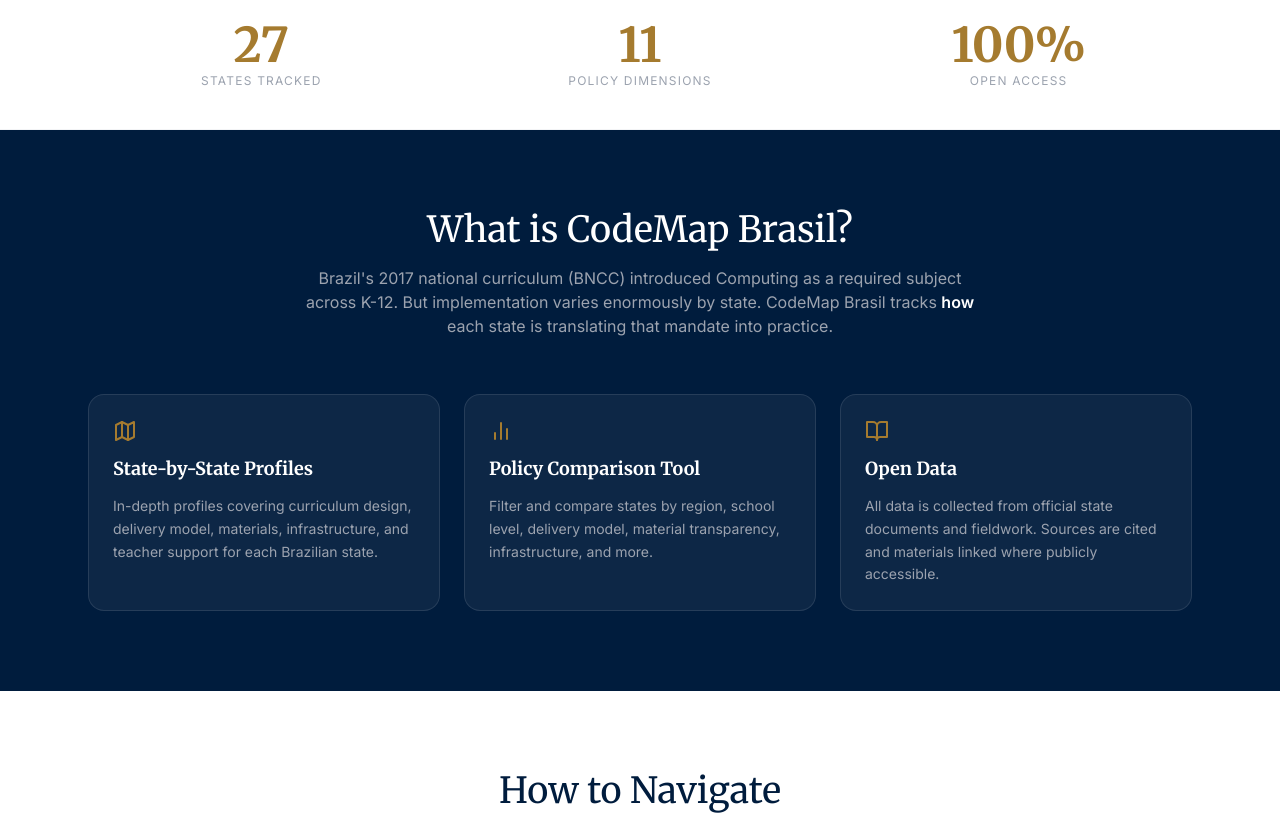
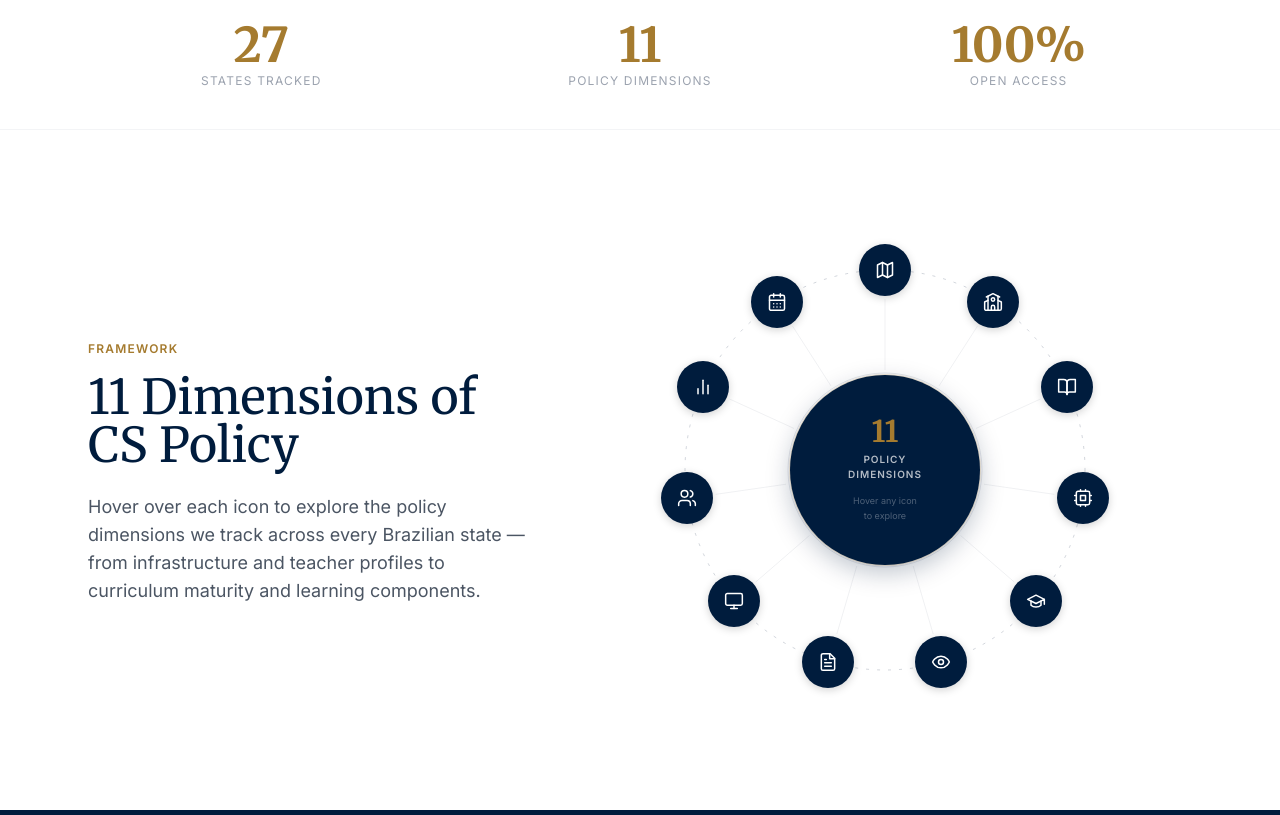
Before and after one commit to lfares/code-map-br, a React (Vite) app: page / in a window 1280 px wide. Shown: the part 720-1535 px from the top of the page. Built offline with nearby package versions, Linux system fonts and the light colour scheme; the HTML template or start-up script is replaced by a standard one; what @svg-maps/brazil would draw is missing.

Commit message:
chore: add interactive policy wheel section to home page

```diff
--- /dev/null
+++ b/src/components/PolicyWheel.jsx
@@ -0,0 +1,155 @@
+import React, { useState } from 'react'
+import {
+  Map, School, BookOpen, Cpu, GraduationCap,
+  Eye, FileText, Monitor, Users, BarChart2, CalendarDays,
+} from 'lucide-react'
+
+const DIMENSIONS = [
+  { id: 'region',               title: 'Geographic Region',     description: 'Where is the state located in Brazil?',                                   Icon: Map },
+  { id: 'networkSize',          title: 'Network Size',          description: 'How many schools are managed by the state?',                              Icon: School },
+  { id: 'deliveryModel',        title: 'Delivery Model',        description: 'Is the subject mandatory, elective, or integrated?',                     Icon: BookOpen },
+  { id: 'learningComponents',   title: 'Learning Components',   description: 'What specific tech topics are students actually learning?',               Icon: Cpu },
+  { id: 'adminScope',           title: 'Administrative Scope',  description: 'Which age groups (K-12) does the state focus on?',                       Icon: GraduationCap },
+  { id: 'materialTransparency', title: 'Material Transparency', description: 'How easy is it for the public to see the teaching materials?',           Icon: Eye },
+  { id: 'materialSource',       title: 'Material Source',       description: 'Who wrote the curriculum? State, private sector, or open source?',       Icon: FileText },
+  { id: 'infrastructure',       title: 'Min. Infrastructure',   description: 'What gadgets or labs are needed to teach the class?',                    Icon: Monitor },
+  { id: 'teacherProfile',       title: 'Teacher Profile',       description: 'Who is in front of the classroom teaching the code?',                    Icon: Users },
+  { id: 'assessmentType',       title: 'Assessment Type',       description: 'How do we know if students are actually learning?',                      Icon: BarChart2 },
+  { id: 'maturityRange',        title: 'Curriculum Maturity',   description: 'When did the state start taking CS seriously?',                          Icon: CalendarDays },
+]
+
+const SIZE = 520
+const CENTER = SIZE / 2
+const RING_RADIUS = 200
+const ICON_SIZE = 52
+const N = DIMENSIONS.length
+
+export default function PolicyWheel() {
+  const [active, setActive] = useState(null)
+
+  return (
+    <div
+      className="relative mx-auto select-none"
+      style={{ width: SIZE, height: SIZE }}
+    >
+      {/* ── SVG layer: ring + spokes ── */}
+      <svg
+        className="absolute inset-0 pointer-events-none"
+        width={SIZE}
+        height={SIZE}
+        viewBox={`0 0 ${SIZE} ${SIZE}`}
+      >
+        {/* Dashed outer ring */}
+        <circle
+          cx={CENTER} cy={CENTER} r={RING_RADIUS}
+          fill="none"
+          stroke="#001C3D"
+          strokeWidth={1}
+          strokeDasharray="3 8"
+          opacity={0.18}
+        />
+
+        {/* Inner glow ring around center */}
+        <circle
+          cx={CENTER} cy={CENTER} r={97}
+          fill="none"
+          stroke={active ? '#A57B2F' : '#001C3D'}
+          strokeWidth={1}
+          opacity={active ? 0.35 : 0.1}
+          style={{ transition: 'stroke 0.3s, opacity 0.3s' }}
+        />
+
+        {/* Spokes */}
+        {DIMENSIONS.map((dim, i) => {
+          const angle = (i * 2 * Math.PI / N) - Math.PI / 2
+          const isActive = active?.id === dim.id
+          return (
+            <line
+              key={dim.id}
+              x1={CENTER + 100 * Math.cos(angle)}
+              y1={CENTER + 100 * Math.sin(angle)}
+              x2={CENTER + (RING_RADIUS - 29) * Math.cos(angle)}
+              y2={CENTER + (RING_RADIUS - 29) * Math.sin(angle)}
+              stroke={isActive ? '#A57B2F' : '#001C3D'}
+              strokeWidth={isActive ? 1.5 : 0.5}
+              opacity={isActive ? 0.7 : 0.12}
+              style={{ transition: 'stroke 0.2s, opacity 0.2s, stroke-width 0.2s' }}
+            />
+          )
+        })}
+      </svg>
+
+      {/* ── Center circle ── */}
+      <div
+        className="absolute rounded-full flex items-center justify-center overflow-hidden"
+        style={{
+          width: active ? 280 : 190,
+          height: active ? 280 : 190,
+          left: active ? CENTER - 140 : CENTER - 95,
+          top: active ? CENTER - 140 : CENTER - 95,
+          backgroundColor: '#001C3D',
+          boxShadow: active
+            ? '0 0 0 3px rgba(165,123,47,0.5), 0 12px 48px rgba(0,28,61,0.45)'
+            : '0 0 0 1px rgba(165,123,47,0.2), 0 8px 24px rgba(0,28,61,0.25)',
+          transition: 'all 0.3s cubic-bezier(0.34, 1.56, 0.64, 1)',
+          zIndex: 3,
+        }}
+      >
+        <div
+          key={active?.id || 'default'}
+          className="text-center px-6 wheel-fade-in"
+        >
+          {active ? (
+            <>
+              <p className="text-[#A57B2F] text-[10px] font-bold uppercase tracking-widest mb-2">Dimension</p>
+              <p className="text-white font-serif text-lg font-semibold leading-snug mb-3">{active.title}</p>
+              <p className="text-white/70 text-sm leading-relaxed">{active.description}</p>
+            </>
+          ) : (
+            <>
+              <p className="text-[#A57B2F] font-serif text-3xl font-bold leading-none">11</p>
+              <p className="text-white text-[10px] font-semibold uppercase tracking-widest mt-1.5 opacity-70">Policy</p>
+              <p className="text-white text-[10px] font-semibold uppercase tracking-widest opacity-70">Dimensions</p>
+              <p className="text-white/30 text-[9px] mt-3 leading-relaxed">Hover any icon<br/>to explore</p>
+            </>
+          )}
+        </div>
+      </div>
+
+      {/* ── Icon buttons ── */}
+      {DIMENSIONS.map((dim, i) => {
+        const angle = (i * 2 * Math.PI / N) - Math.PI / 2
+        const cx = CENTER + RING_RADIUS * Math.cos(angle)
+        const cy = CENTER + RING_RADIUS * Math.sin(angle)
+        const isActive = active?.id === dim.id
+        const { Icon } = dim
+
+        return (
+          <button
+            key={dim.id}
+            onMouseEnter={() => setActive(dim)}
+            onMouseLeave={() => setActive(null)}
+            onClick={() => setActive(active?.id === dim.id ? null : dim)}
+            aria-label={dim.title}
+            className="absolute flex items-center justify-center rounded-full"
+            style={{
+              width: ICON_SIZE,
+              height: ICON_SIZE,
+              left: cx - ICON_SIZE / 2,
+              top: cy - ICON_SIZE / 2,
+              backgroundColor: isActive ? '#A57B2F' : '#001C3D',
+              boxShadow: isActive
+                ? '0 0 0 5px rgba(165,123,47,0.22), 0 4px 16px rgba(0,0,0,0.22)'
+                : '0 2px 8px rgba(0,0,0,0.18)',
+              transform: isActive ? 'scale(1.18)' : 'scale(1)',
+              transition: 'all 0.2s ease',
+              zIndex: 2,
+            }}
+          >
+            <Icon size={20} color="white" strokeWidth={1.8} />
+          </button>
+        )
+      })}
+    </div>
+  )
+}
--- a/src/index.css
+++ b/src/index.css
@@ -21,6 +21,15 @@ h1, h2, h3, h4, h5 {
   font-family: var(--font-serif);
 }
 
+/* Policy wheel center content fade */
+@keyframes wheelFadeIn {
+  from { opacity: 0; transform: scale(0.95); }
+  to   { opacity: 1; transform: scale(1); }
+}
+.wheel-fade-in {
+  animation: wheelFadeIn 0.22s ease forwards;
+}
+
 /* Scroll fade-in animation */
 @keyframes fadeInUp {
   from { opacity: 0; transform: translateY(28px); }
--- a/src/pages/Home.jsx
+++ b/src/pages/Home.jsx
@@ -1,5 +1,6 @@
 import React, { useState, useEffect, useRef } from 'react'
 import { Target, Map, BarChart2, BookOpen, GraduationCap, Users } from 'lucide-react'
+import PolicyWheel from '../components/PolicyWheel'
 
 // ── Scroll fade-in hook ───────────────────────────────────────────────────────
 function useFadeIn() {
@@ -131,6 +132,22 @@ export default function Home({ setPage }) {
               <span className="text-xs uppercase tracking-widest text-[#9CA3AF] font-medium">{label}</span>
             </div>
           ))}
+        </div>
+      </section>
+
+      {/* ── Policy Wheel ── */}
+      <section className="py-20 bg-white">
+        <div className="max-w-6xl mx-auto px-6 flex flex-col lg:flex-row items-center gap-12">
+          <div className="lg:w-2/5 shrink-0">
+            <span className="inline-block text-xs font-semibold uppercase tracking-widest text-[#A57B2F] mb-4">Framework</span>
+            <h2 className="font-serif text-4xl md:text-5xl text-[#001C3D] leading-tight mb-6">11 Dimensions of CS Policy</h2>
+            <p className="text-[#4B5563] text-base md:text-lg leading-relaxed">
+              Hover over each icon to explore the policy dimensions we track across every Brazilian state — from infrastructure and teacher profiles to curriculum maturity and learning components.
+            </p>
+          </div>
+          <div className="flex-1 flex justify-center">
+            <PolicyWheel />
+          </div>
         </div>
       </section>
 
```
